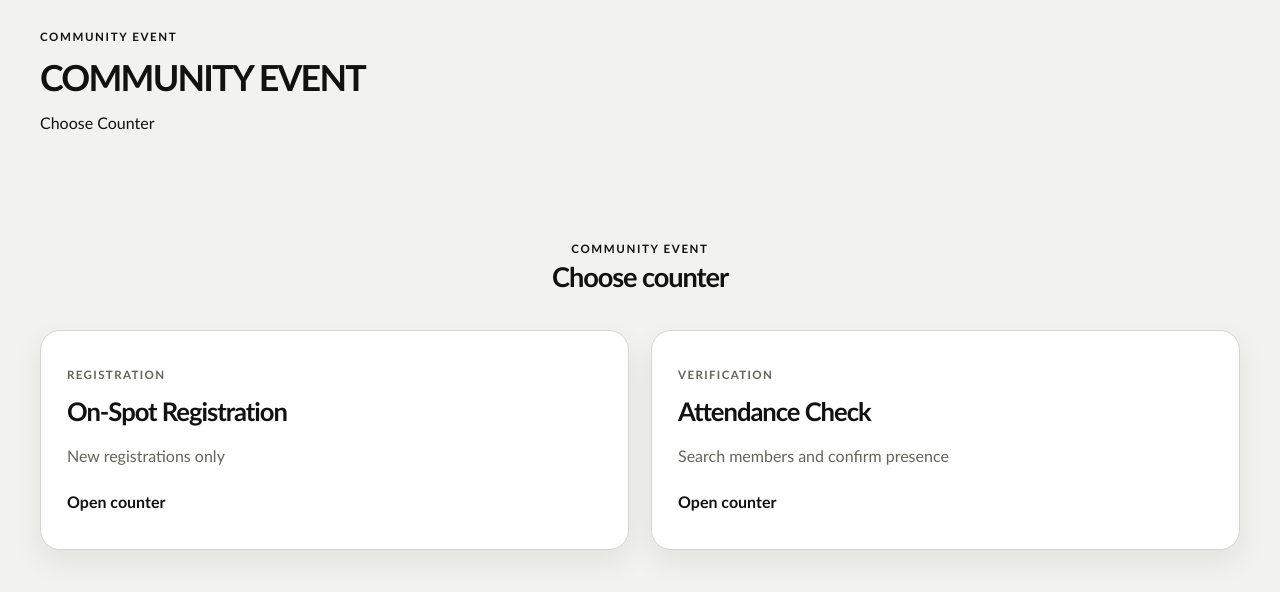
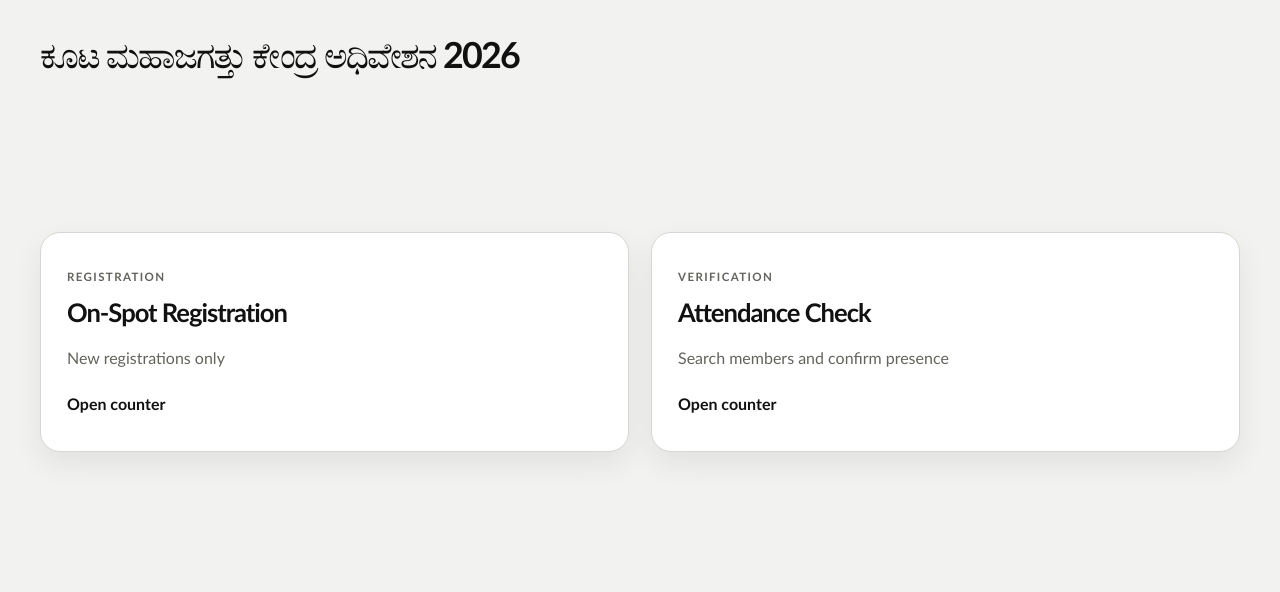
Before and after one commit to padhu-svg/kmjj, a React (Vite) app in the folder frontend/: page / in a window 1280 px wide. Shown: the top 592 px of the page. Built offline with nearby package versions, Linux system fonts and the light colour scheme.

Commit message:
Update theme to ಕೂಟ ಮಹಾಜಗತ್ತು ಕೇಂದ್ರ ಅಧಿವೇಶನ 2026

```diff
--- a/frontend/index.html
+++ b/frontend/index.html
@@ -5,9 +5,9 @@
     <meta name="viewport" content="width=device-width, initial-scale=1.0" />
     <meta
       name="description"
-      content="Community event registration and attendance management platform."
+      content="ಕೂಟ ಮಹಾಜಗತ್ತು ಕೇಂದ್ರ ಅಧಿವೇಶನ 2026"
     />
-    <title>Community Event</title>
+    <title>ಕೂಟ ಮಹಾಜಗತ್ತು ಕೇಂದ್ರ ಅಧಿವೇಶನ 2026</title>
   </head>
   <body>
     <div id="root"></div>
--- a/frontend/src/App.tsx
+++ b/frontend/src/App.tsx
@@ -18,7 +18,7 @@ function App() {
     if (isSearch) {
       return 'REGISTRATION VERIFICATION';
     }
-    return 'COMMUNITY EVENT';
+    return 'ಕೂಟ ಮಹಾಜಗತ್ತು ಕೇಂದ್ರ ಅಧಿವೇಶನ 2026';
   }, [isRegister, isSearch]);
 
   const navSubtitle = useMemo(() => {
@@ -28,16 +28,15 @@ function App() {
     if (isSearch) {
       return 'Verification';
     }
-    return 'Choose Counter';
+    return null;
   }, [isRegister, isSearch]);
 
   return (
     <div className="app-shell">
       <header className="topbar">
         <div className="brand-block">
-          <div className="eyebrow">COMMUNITY EVENT</div>
           <h1>{navTitle}</h1>
-          <div className="counter-badge">{navSubtitle}</div>
+          {navSubtitle && <div className="counter-badge">{navSubtitle}</div>}
         </div>
         {location.pathname !== '/' && (
           <Link to="/" className="ghost-button compact">
--- a/frontend/src/screens/LandingScreen.tsx
+++ b/frontend/src/screens/LandingScreen.tsx
@@ -3,11 +3,6 @@ import { Link } from 'react-router-dom';
 export function LandingScreen() {
   return (
     <div className="landing-layout">
-      <div className="landing-header">
-        <div className="eyebrow">COMMUNITY EVENT</div>
-        <h2>Choose counter</h2>
-      </div>
-
       <div className="landing-grid">
         <Link to="/register?counter=R1" className="choice-card choice-card--primary">
           <div className="choice-card__eyebrow">Registration</div>
--- a/frontend/src/screens/RegisterScreen.tsx
+++ b/frontend/src/screens/RegisterScreen.tsx
@@ -194,7 +194,6 @@ export function RegisterScreen() {
     <section className="card-panel">
       <div className="section-header">
         <div>
-          <div className="eyebrow">COMMUNITY EVENT</div>
           <h2>On-Spot Registration</h2>
         </div>
         <div className="counter-tag">{counterLabel}</div>
--- a/frontend/src/screens/SearchScreen.tsx
+++ b/frontend/src/screens/SearchScreen.tsx
@@ -152,7 +152,6 @@ export function SearchScreen() {
     <section className="card-panel">
       <div className="section-header">
         <div>
-          <div className="eyebrow">COMMUNITY EVENT</div>
           <h2>Registration Verification</h2>
           <p className="subtitle">Search registered members and verify attendance</p>
         </div>
```
